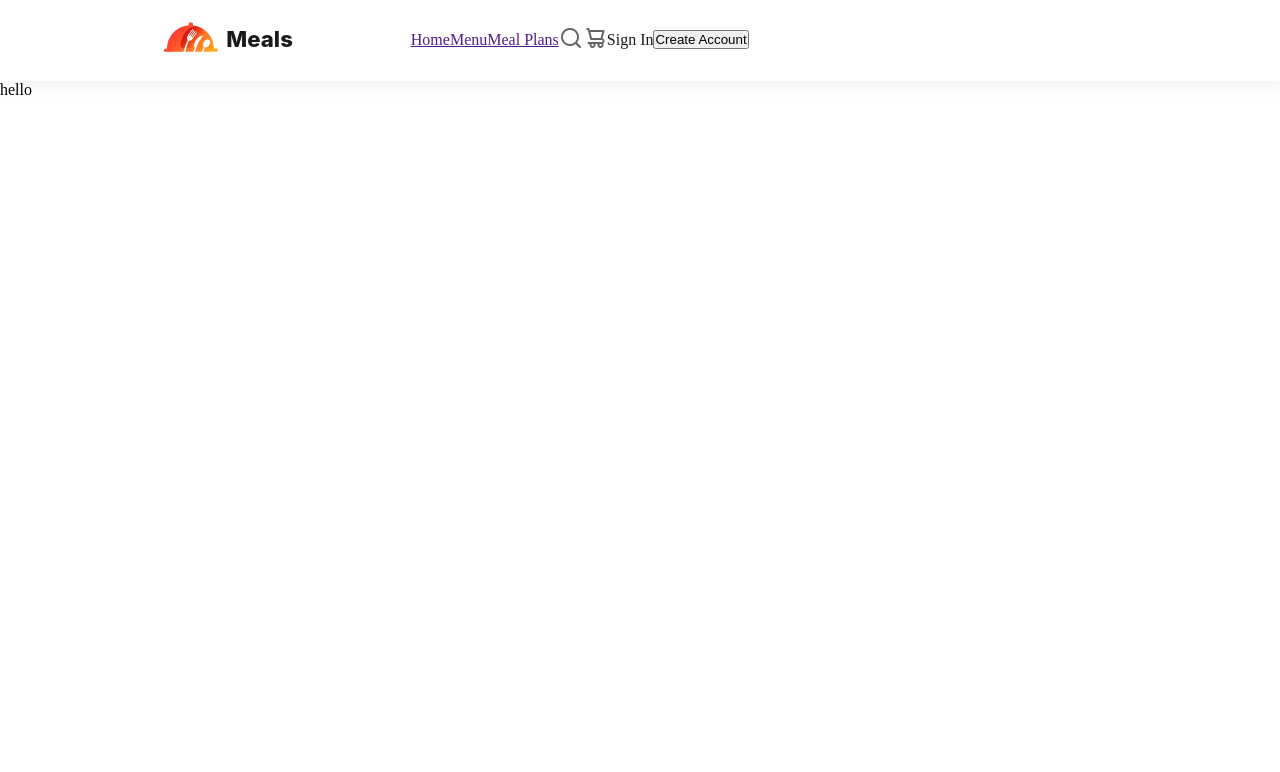
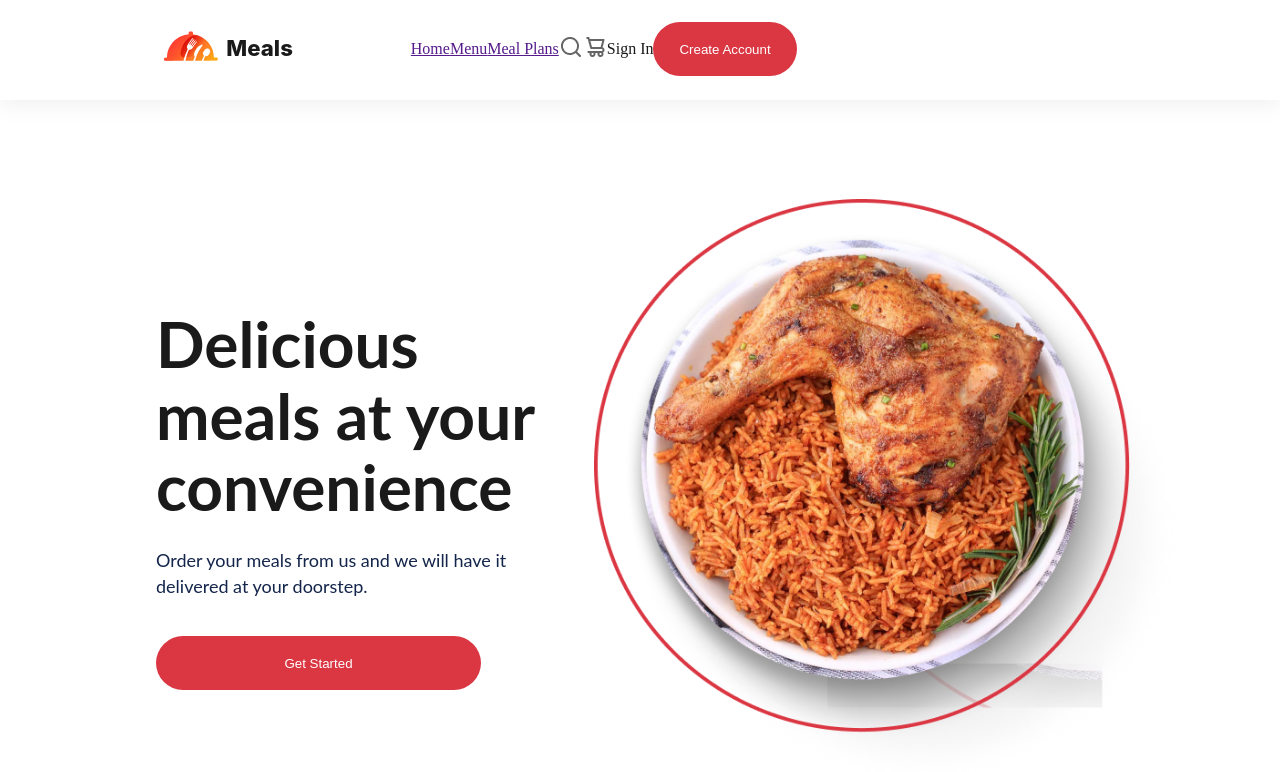
Before and after one commit to Tnath1/meals, a React (Vite) app: page / in a window 1280 px wide. Shown: the top 772 px of the page. Built offline with nearby package versions, Linux system fonts and the light colour scheme.

Commit message:
Home is 90% ready

```diff
--- a/src/Components/Home.jsx
+++ b/src/Components/Home.jsx
@@ -1,7 +1,22 @@
+import "../Styles/Navbar.scss";
+import HomeImg from "../assets/images/homeimg.png";
+
 function Home() {
   return (
     <>
-      <div>hello</div>
+      <div className="homecontainer">
+        <div className="writing">
+          <h3>Delicious meals at your convenience</h3>
+          <p>
+            Order your meals from us and we will have it delivered at your
+            doorstep.
+          </p>
+          <button className="btn2">Get Started</button>
+        </div>
+        <div>
+          <img src={HomeImg} alt="plate of jellof rice and chicken" />
+        </div>
+      </div>
     </>
   );
 }
--- a/src/Components/Navbar.jsx
+++ b/src/Components/Navbar.jsx
@@ -22,7 +22,7 @@ function Navbar() {
           <img src={Cart} alt="Logo" />
         </div>
         <p>Sign In</p>
-        <button>Create Account</button>
+        <button className="btn1">Create Account</button>
       </div>
     </>
   );
--- a/src/Styles/Navbar.scss
+++ b/src/Styles/Navbar.scss
@@ -37,4 +37,74 @@ $white: #ffffff;
       letter-spacing: 0.00556rem;
     }
   }
+
+  .btn1 {
+    display: flex;
+    height: 3.375rem;
+    padding: 0rem 1.5rem;
+    flex-direction: column;
+    justify-content: center;
+    align-items: center;
+    border-radius: 1.875rem;
+    background: $colorRed;
+    color: $white;
+    border: 2px solid transparent;
+  }
 }
+
+//styles for Home Component
+
+.homecontainer {
+  display: flex;
+
+  div img {
+    width: 36.69325rem;
+    height: 36.69325rem;
+    flex-shrink: 0;
+    margin-top: 6.19rem;
+    margin-right: 6.19rem;
+  }
+  .writing {
+    margin-right: 1.63rem;
+    margin-left: 9.75rem;
+    margin-top: 13rem;
+    // display: flex;
+    // flex-direction: column;
+    // justify-content: center;
+    // align-items: center;
+    h3 {
+      color: $colorBlack;
+
+      font-family: Lato;
+      font-size: 4rem;
+      font-style: normal;
+      font-weight: 700;
+      line-height: 112%; /* 4.48rem */
+    }
+    p {
+      color: #13254a;
+      font-family: Lato;
+      font-size: 1.125rem;
+      font-style: normal;
+      font-weight: 400;
+      line-height: 145%; /* 1.63125rem */
+      max-width: 24rem;
+      margin-top: 1.5rem;
+    }
+    .btn2 {
+      display: flex;
+      width: 20.3125rem;
+      height: 3.375rem;
+      padding: 0rem 1rem;
+      justify-content: center;
+      align-items: center;
+      gap: 1rem;
+      flex-shrink: 0;
+      border-radius: 1.875rem;
+      background: $colorRed;
+      color: $white;
+      border: 2px solid transparent;
+      margin-top: 2.31rem;
+    }
+  }
+}
```
Also changed, not shown: css/Navbar.css (+1 -1 lines).
